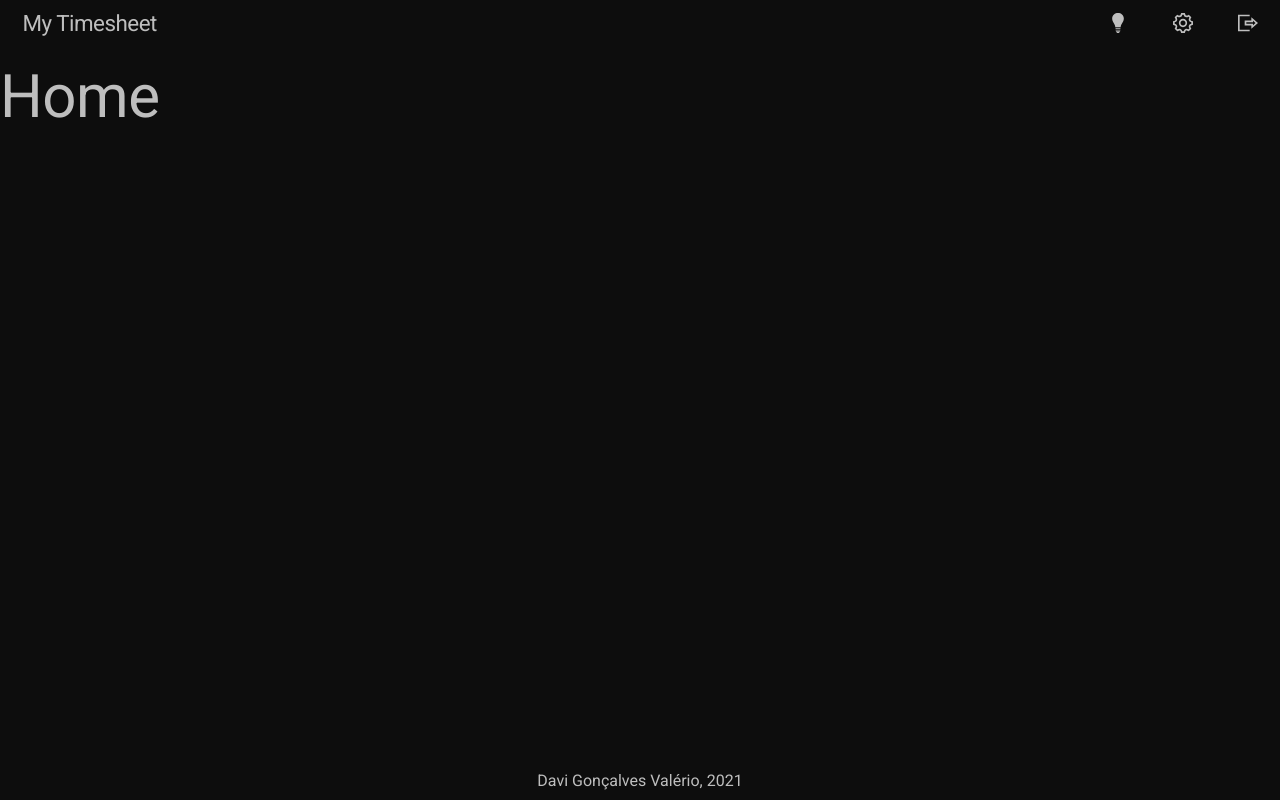
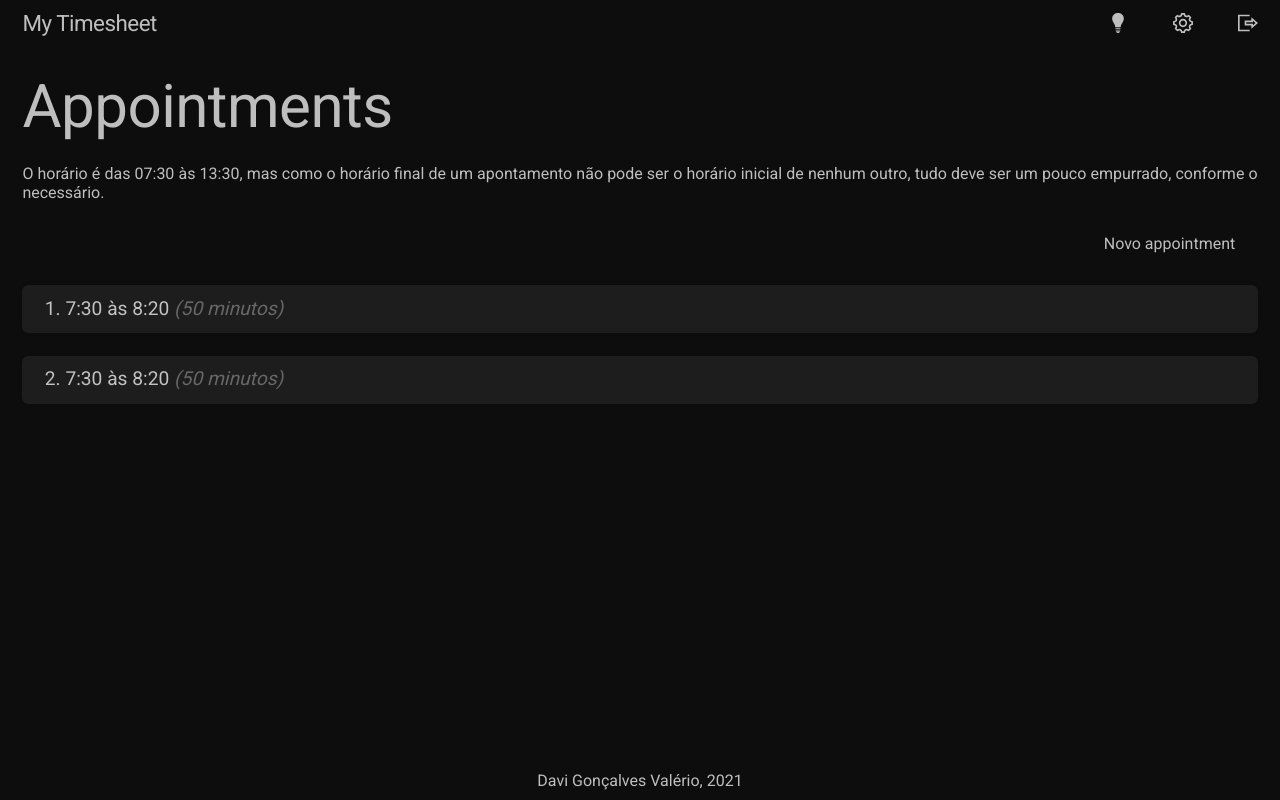
Before and after one commit to Dgvalerio/my-timesheet, a React (Create React App) app: page /signIn in a window 1280 px wide. Both pictures are taken after typing "name@example.com", "Sample123" into the empty fields and a click on the button "Entrar". Built offline with nearby package versions, Linux system fonts and the light colour scheme.

Commit message:
Starting home page componentization and styling

```diff
--- a/package.json
+++ b/package.json
@@ -15,6 +15,7 @@
     "@types/node": "^12.0.0",
     "@types/react": "^17.0.0",
     "@types/react-dom": "^17.0.0",
+    "polished": "^4.1.3",
     "react": "^17.0.2",
     "react-dom": "^17.0.2",
     "react-redux": "^7.2.4",
--- a/src/pages/Home.tsx
+++ b/src/pages/Home.tsx
@@ -1,13 +1,71 @@
-import React, { FC } from 'react';
+import React, { FC, useState } from 'react';
 
-import styled from 'styled-components';
+import Wrapper, { Item } from '../styles/pages/Home';
 
-const Page = styled.main``;
+interface Appointment {
+  order: number;
+  initialTime: string;
+  finalTime: string;
+  duration: string;
+  preDuration: string;
+  description: string;
+}
 
-const Home: FC = () => (
-  <Page>
-    <h1>Home</h1>
-  </Page>
-);
+const Home: FC = () => {
+  const [appointments, setAppointments] = useState<Appointment[]>([
+    {
+      order: 1,
+      initialTime: '7:30',
+      finalTime: '8:20',
+      duration: '50',
+      preDuration: '32',
+      description:
+        'Assistindo vídeo-aulas da seção 28: &ldquo;Optional: React Hooks Introduction & Summary&rdquo; do curso &ldquo;React - The Complete Guide&rdquo;, na Udemy.',
+    },
+    {
+      order: 2,
+      initialTime: '7:30',
+      finalTime: '8:20',
+      duration: '50',
+      preDuration: '32',
+      description:
+        'Assistindo vídeo-aulas da seção 28: &ldquo;Optional: React Hooks Introduction & Summary&rdquo; do curso &ldquo;React - The Complete Guide&rdquo;, na Udemy.',
+    },
+  ]);
+
+  return (
+    <Wrapper>
+      <h1>Appointments</h1>
+      <p>
+        O horário é das 07:30 às 13:30, mas como o horário final de um
+        apontamento não pode ser o horário inicial de nenhum outro, tudo deve
+        ser um pouco empurrado, conforme o necessário.
+      </p>
+      <section>
+        <nav>
+          <button type="button">Novo appointment</button>
+        </nav>
+      </section>
+      {appointments.map((app) => (
+        <Item key={app.order} draggable>
+          <details>
+            <summary>
+              {app.order}. {app.initialTime} às {app.finalTime}{' '}
+              <em>({app.duration} minutos)</em>
+            </summary>
+            <p>
+              <b>Duração real:</b> {app.duration} minutos
+            </p>
+            <p>
+              <b>Duração prevista:</b> {app.preDuration} minutos
+            </p>
+            <b>Descrição:</b>
+            <p>{app.description}</p>
+          </details>
+        </Item>
+      ))}
+    </Wrapper>
+  );
+};
 
 export default Home;
--- a/src/styles/global.ts
+++ b/src/styles/global.ts
@@ -26,6 +26,10 @@ export default createGlobalStyle`
     min-height: 100vh;
   }
 
+  main {
+    padding: ${({ theme }) => theme.sizes.padding};
+  }
+
   svg {
     fill: ${(props) => props.theme.colors.text};
   }
--- /dev/null
+++ b/src/styles/pages/Home.ts
@@ -0,0 +1,61 @@
+import { transparentize } from 'polished';
+import styled from 'styled-components';
+
+const StyledHome = styled.main`
+  &,
+  nav {
+    display: flex;
+  }
+
+  > p {
+    text-align: justify;
+  }
+
+  flex-direction: column;
+  gap: ${({ theme }) => theme.sizes.gap};
+
+  nav > button {
+    margin-left: auto;
+    font-size: 1rem;
+    padding: ${({ theme }) => theme.sizes.padding};
+
+    border: none;
+    background: transparent;
+    color: ${({ theme }) => theme.colors.text};
+    outline: none;
+    border-radius: 0.4rem;
+
+    cursor: pointer;
+
+    &:hover {
+      background: linear-gradient(to right, #010326, #1a0d73, #010326);
+      background-size: 400% 400%;
+      animation: active linear 8s infinite;
+      color: ${({ theme }) => theme.colors.text};
+    }
+
+    &:active {
+      background: ${({ theme }) => theme.colors.actions.active};
+    }
+  }
+`;
+
+export const Item = styled.section`
+  font-size: 1.2rem;
+  line-height: 1.8rem;
+  background-color: ${({ theme }) => theme.colors.actions.hover};
+  padding: ${({ theme }) => theme.sizes.padding};
+  border-radius: 0.4rem;
+  box-shadow: 0 0 0.16rem #0a0a0a66;
+
+  summary {
+    list-style: none;
+    cursor: pointer;
+  }
+
+  em {
+    color: ${({ theme }) => transparentize(0.4, theme.colors.text)};
+  }
+`;
+
+export default StyledHome;
--- a/src/styles/pages/SignIn.ts
+++ b/src/styles/pages/SignIn.ts
@@ -10,7 +10,6 @@ const StyledSignIn = styled.main`
   }
 
   justify-content: center;
-  padding: ${({ theme }) => theme.sizes.padding};
   margin-top: auto;
   margin-bottom: auto;
 
@@ -76,10 +75,11 @@ const StyledSignIn = styled.main`
         background: linear-gradient(to right, #010326, #1a0d73, #010326);
         background-size: 400% 400%;
         animation: active linear 8s infinite;
+        color: ${({ theme }) => theme.colors.text};
       }
 
       &:active {
-        background-color: ${({ theme }) => theme.colors.actions.active};
+        background: ${({ theme }) => theme.colors.actions.active};
       }
     }
 
```
Also changed, not shown: 1 other file (tests, documents, lock files or other folders).
